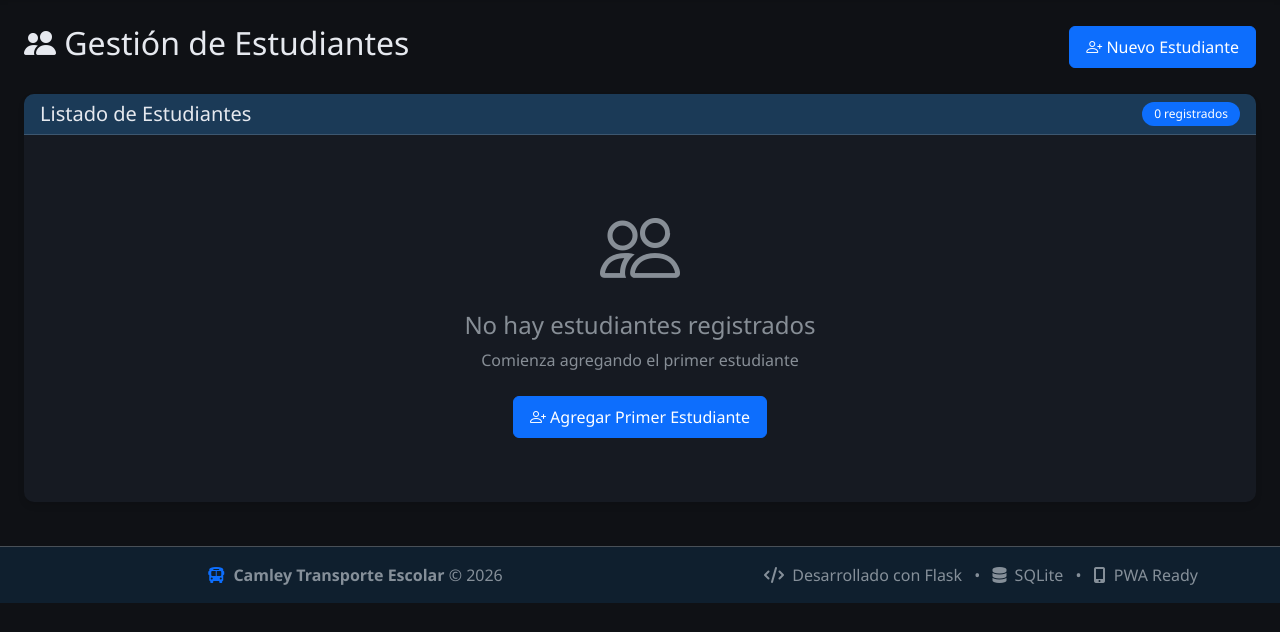
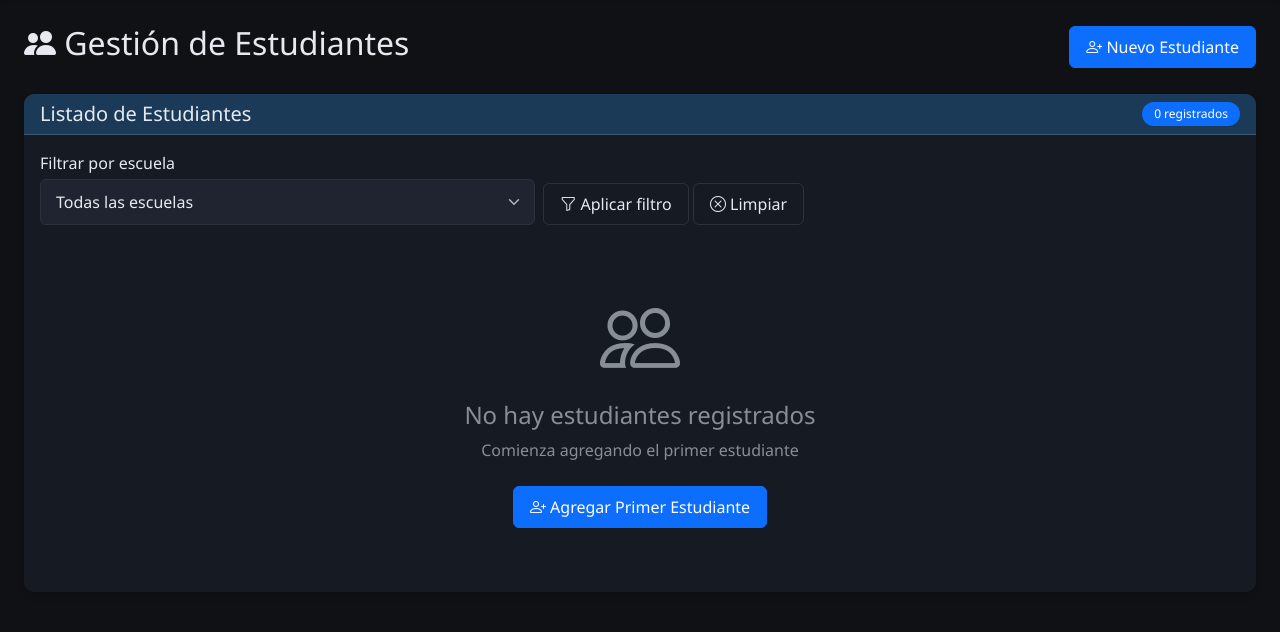
Before and after one commit to Norvin-Ocon/Proyecto-Camley, a Flask app: page /admin/estudiantes in a window 1280 px wide. Shown: the part 72-704 px from the top of the page. Run offline with Flask 3, Linux system fonts and the light colour scheme; a user stored in the database is signed in.

Commit message:
Add admin support delete, school filter, driver address view, and fix SW duplicate submissions

```diff
--- a/app.py
+++ b/app.py
@@ -362,14 +362,32 @@ def admin_estudiantes():
     if current_user.rol != 'admin':
         return redirect(url_for('index'))
 
-    estudiantes = Estudiante.query.all()
+    escuela_filtro = request.args.get('escuela', '').strip()
+    query = Estudiante.query
+
+    if escuela_filtro:
+        if escuela_filtro == '__sin_escuela__':
+            query = query.filter((Estudiante.escuela == None) | (Estudiante.escuela == ''))
+        else:
+            query = query.filter(Estudiante.escuela == escuela_filtro)
+
+    estudiantes = query.all()
+    escuelas_disponibles = [
+        row[0] for row in db.session.query(Estudiante.escuela)
+        .filter(Estudiante.escuela.isnot(None), Estudiante.escuela != '')
+        .distinct()
+        .order_by(Estudiante.escuela.asc())
+        .all()
+    ]
     padres = Usuario.query.filter_by(rol='padre', activo=True).all()
     rutas = Ruta.query.filter_by(activa=True).all()
 
     return render_template('admin/estudiantes.html',
                         estudiantes=estudiantes,
                         padres=padres,
-                        rutas=rutas)
+                        rutas=rutas,
+                        escuelas_disponibles=escuelas_disponibles,
+                        escuela_filtro=escuela_filtro)
 
 @app.route('/admin/estudiantes/agregar', methods=['POST'])
 @login_required
@@ -2176,6 +2194,20 @@ def responder_ticket(ticket_id):
 
         db.session.commit()
         return jsonify({'success': True})
+    except Exception as e:
+        db.session.rollback()
+        return jsonify({'success': False, 'error': str(e)}), 500
+
+@app.route('/admin/soporte/<int:ticket_id>/eliminar', methods=['POST'])
+@login_required
+def eliminar_ticket_soporte(ticket_id):
+    if current_user.rol != 'admin':
+        return jsonify({'success': False, 'error': 'No autorizado'}), 403
+    ticket = TicketSoporte.query.get_or_404(ticket_id)
+    try:
+        db.session.delete(ticket)
+        db.session.commit()
+        return jsonify({'success': True, 'message': '✅ Ticket eliminado'})
     except Exception as e:
         db.session.rollback()
         return jsonify({'success': False, 'error': str(e)}), 500
--- a/service-worker.js
+++ b/service-worker.js
@@ -1,4 +1,4 @@
-const CACHE_NAME = 'camley-transporte-v2.0';
+const CACHE_NAME = 'camley-transporte-v2.1';
 const urlsToCache = [
 '/',
 '/login',
@@ -60,7 +60,8 @@ if (url.pathname.includes('/api/') ||
     url.pathname.includes('/padre/') ||
     event.request.method !== 'GET') {
     // Pasar directamente al servidor
-    return fetch(event.request);
+    event.respondWith(fetch(event.request));
+    return;
 }
 
   // Para recursos estáticos y página principal, usar cache primero
--- a/templates/admin/estudiantes.html
+++ b/templates/admin/estudiantes.html
@@ -48,6 +48,27 @@
             <span class="badge bg-primary">{{ estudiantes|length }} registrados</span>
         </div>
         <div class="card-body">
+            <form method="GET" action="{{ url_for('admin_estudiantes') }}" class="row g-2 align-items-end mb-3">
+                <div class="col-md-5">
+                    <label for="escuelaFiltro" class="form-label mb-1">Filtrar por escuela</label>
+                    <select id="escuelaFiltro" name="escuela" class="form-select">
+                        <option value="">Todas las escuelas</option>
+                        <option value="__sin_escuela__" {% if escuela_filtro == '__sin_escuela__' %}selected{% endif %}>Sin escuela registrada</option>
+                        {% for escuela in escuelas_disponibles %}
+                        <option value="{{ escuela }}" {% if escuela_filtro == escuela %}selected{% endif %}>{{ escuela }}</option>
+                        {% endfor %}
+                    </select>
+                </div>
+                <div class="col-md-auto">
+                    <button type="submit" class="btn btn-outline-primary">
+                        <i class="bi bi-funnel"></i> Aplicar filtro
+                    </button>
+                    <a href="{{ url_for('admin_estudiantes') }}" class="btn btn-outline-secondary">
+                        <i class="bi bi-x-circle"></i> Limpiar
+                    </a>
+                </div>
+            </form>
+
             {% if estudiantes %}
             <div class="table-responsive">
                 <table class="table table-hover">
```
Also changed, not shown: templates/admin/soporte.html (+24 -5 lines), templates/conductor/dashboard.html (+10 -0 lines).
